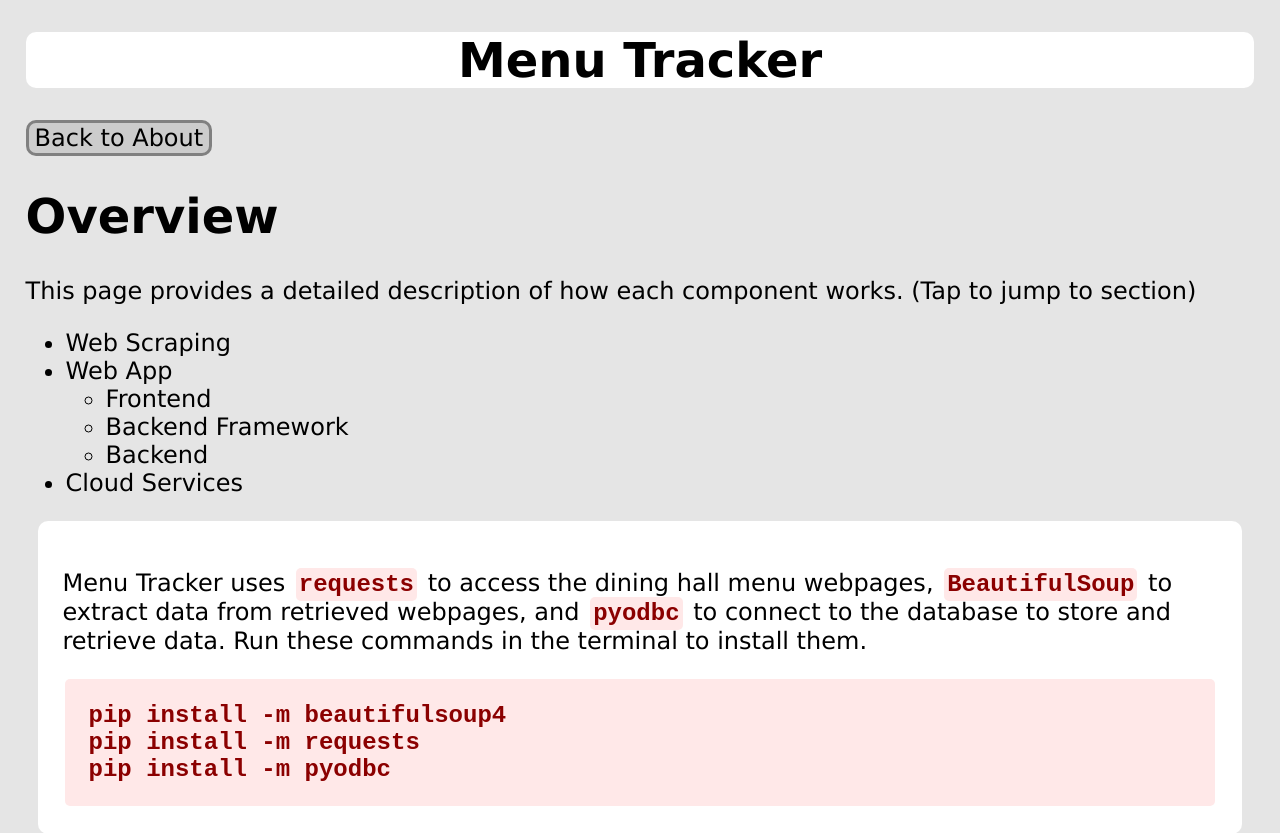
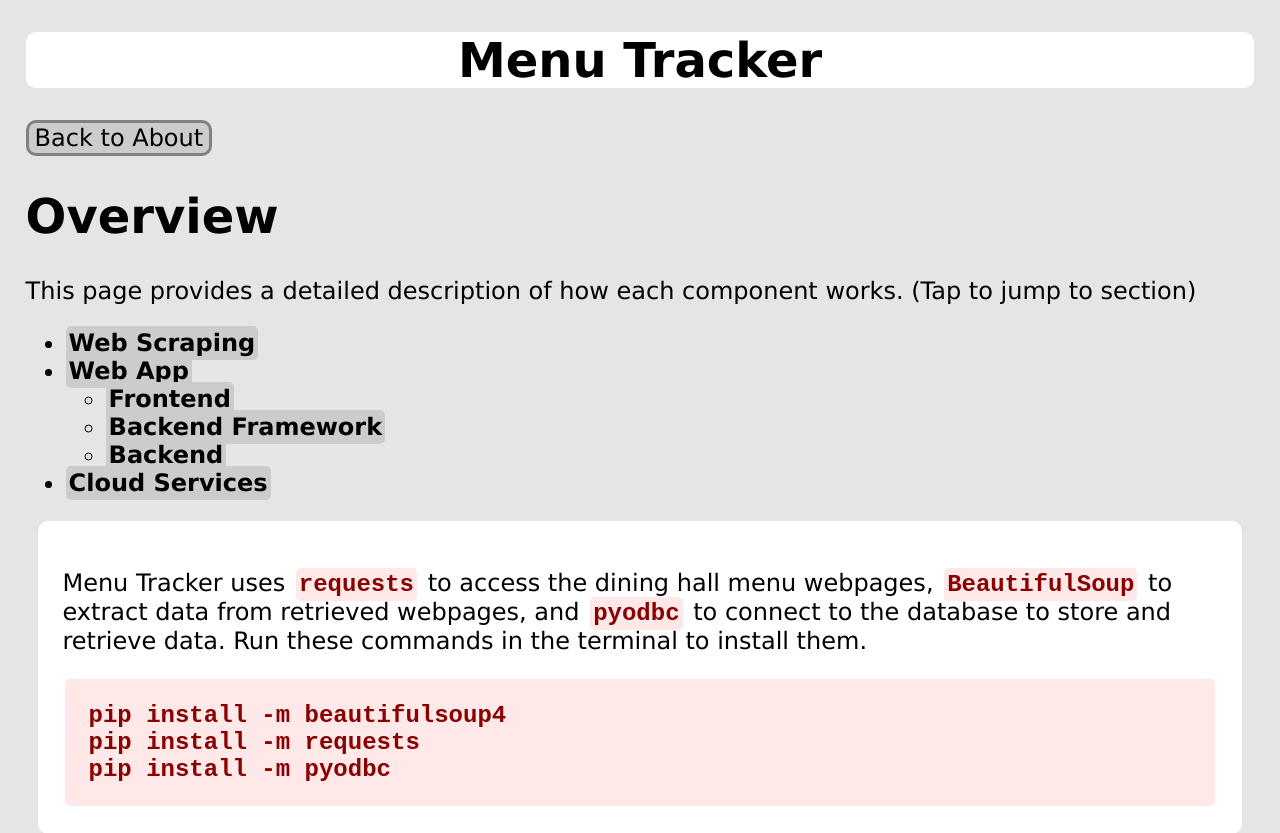
Before and after one commit to iyim4/menu-tracker, a Flask app: page /overview in a window 1280 px wide. Shown: the top 833 px of the page. Run offline with Flask 3, Linux system fonts and the light colour scheme.

Commit message:
fix about-overview back button loop

```diff
--- a/templates/overview.html
+++ b/templates/overview.html
@@ -17,7 +17,12 @@
 
     <!-- back button. note: using jump-to-section links will erase about page backwards link. debuug needed -->
     <div>
-        <button id="back-button" onclick="window.location.href='{{ url_for('about') }}'"> Back to About </button>
+        <button id="back-button" onclick="goBack()"> Back to About </button>
+        <script>
+            function goBack() {
+                window.location.href = "{{ url_for('about') }}";
+            }
+        </script>
     </div>
 
     <!-- main text -->
@@ -26,14 +31,14 @@
 
         <p> This page provides a detailed description of how each component works. (Tap to jump to section)</p>
         <ul>
-            <li> <a href="#Web-Scraping">Web Scraping </a></li>
-            <li> <a href="#Web-App"> Web App </a> </li>
+            <li> <a href="#Web-Scraping" class="link-button">Web Scraping </a></li>
+            <li> <a href="#Web-App" class="link-button"> Web App </a> </li>
             <ul>
-                <li> <a href="#Frontend"> Frontend </a> </li>
-                <li> <a href="#Backend-Framework"> Backend Framework</a> </li>
-                <li> <a href="#Backend"> Backend</a> </li>
+                <li> <a href="#Frontend" class="link-button"> Frontend </a> </li>
+                <li> <a href="#Backend-Framework" class="link-button"> Backend Framework</a> </li>
+                <li> <a href="#Backend" class="link-button"> Backend</a> </li>
             </ul>
-            <li> <a href="#Cloud-Services"> Cloud Services</a></li>
+            <li> <a href="#Cloud-Services" class="link-button"> Cloud Services</a></li>
         </ul>
 
         <div class="text-con">
```
Also changed, not shown: templates/about.html (+12 -5 lines).
